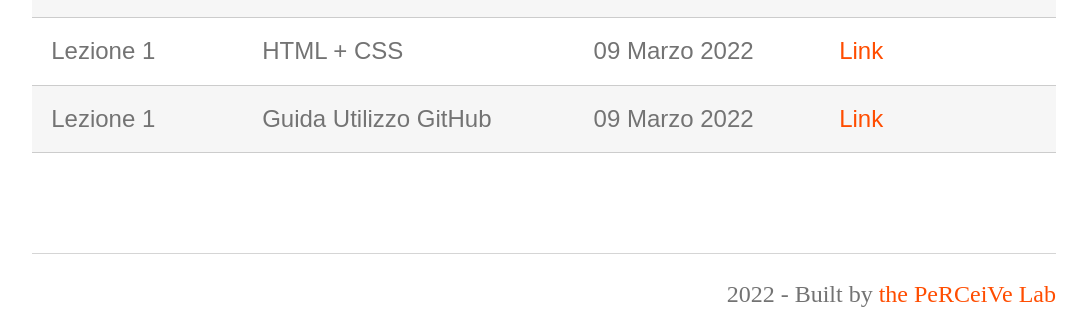
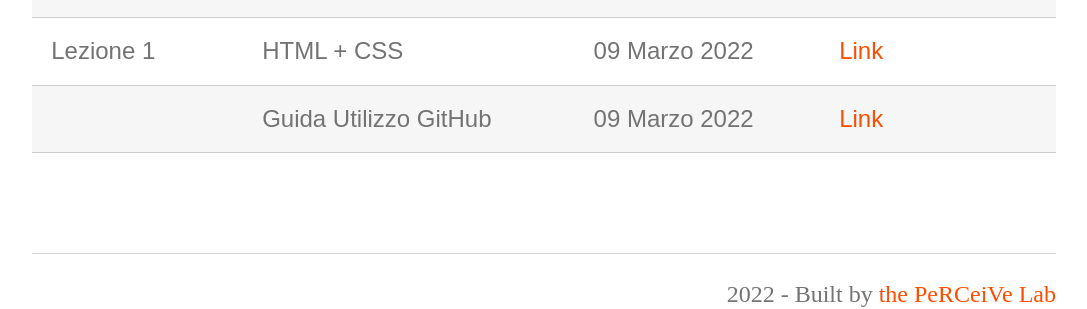
Before and after one commit to perceivelab/database-course, a Jekyll site: the page built from lezioni.md, in a window 1280 px wide. Shown: the part 409-718 px from the top of the page, without its empty margins (96-1183 px from the left). Built offline with Jekyll 4.4.1, drawn with Linux system fonts in a browser that asks for light colours; our own code applies the rules of GitHub Pages for plain Markdown files.

Commit message:
Update lezioni.md

```diff
--- a/lezioni.md
+++ b/lezioni.md
@@ -9,6 +9,6 @@
 |------------|-----------------------------------------------------------------|-----------------|-------------------------------  |-------------|
 | Introduzione  | Introduzione Corso                                           | 09 Marzo 2022   | [Link](https://drive.google.com/file/d/12EHWP8JP0bh37-KipYWKobrrLyXBfPZ2/view?usp=sharing)                                         |             |
 | Lezione 1  | HTML + CSS                                                      | 09 Marzo 2022   | [Link](https://drive.google.com/file/d/1_90rl-51YiViR6deMLtBrlO4Zvf2BSew/view?usp=sharing)                                         |             |
-| Lezione 1           | Guida Utilizzo GitHub                                           | 09 Marzo 2022   | [Link](https://drive.google.com/file/d/1gDnhBQoDi3uQvRwM-B4ClwBO_qhgRIfo/view?usp=sharing)                     |             |
+|           | Guida Utilizzo GitHub                                           | 09 Marzo 2022   | [Link](https://drive.google.com/file/d/1gDnhBQoDi3uQvRwM-B4ClwBO_qhgRIfo/view?usp=sharing)                     |             |
 
 [404]: /web-programming-course/fallback
```
